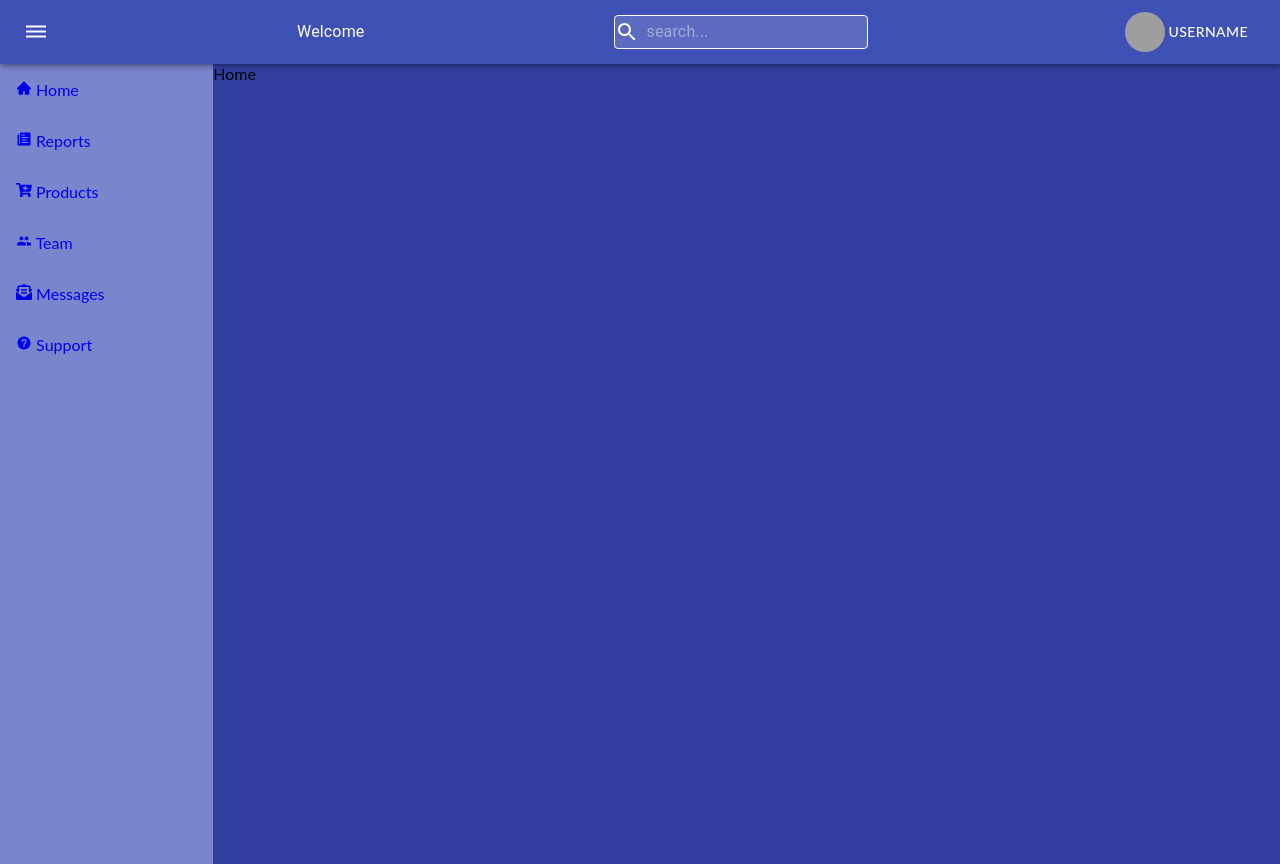
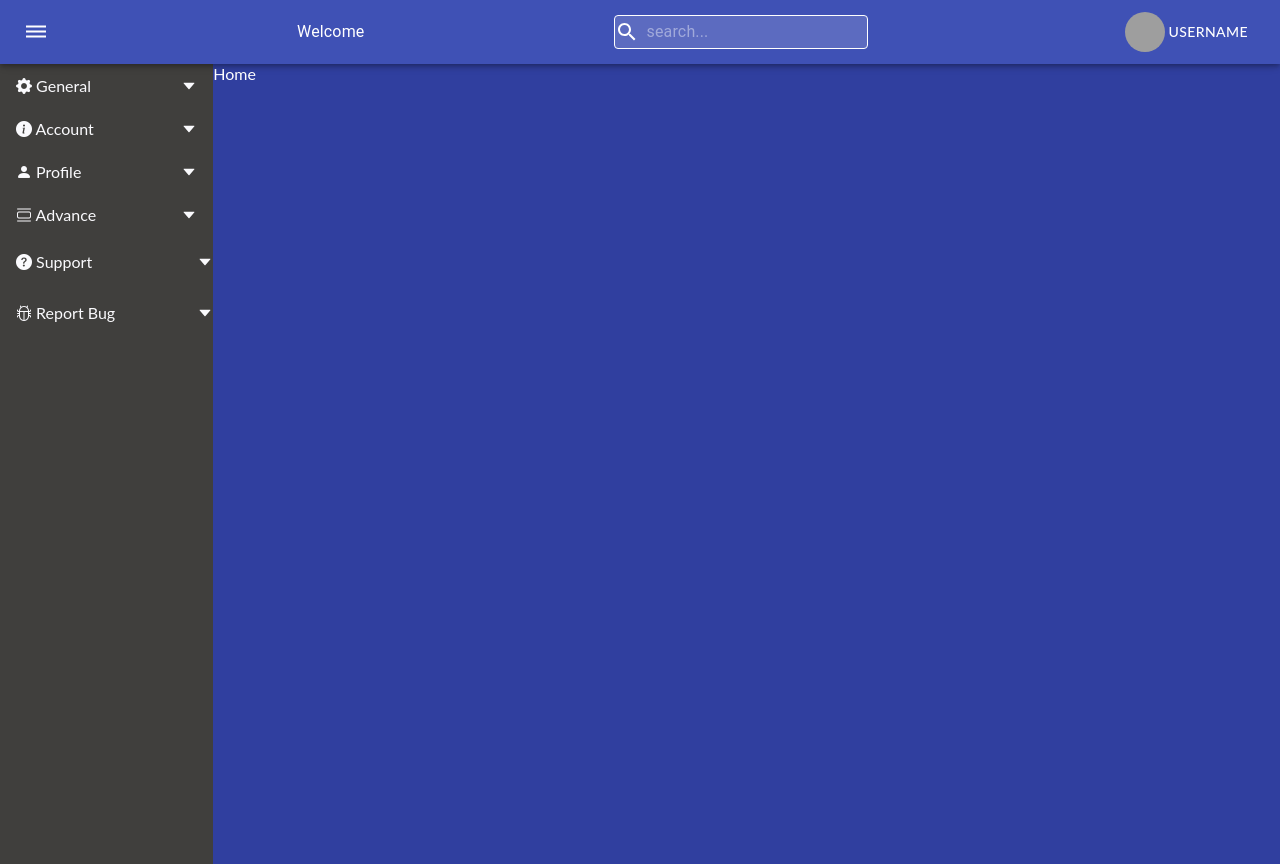
Before and after one commit to santoshkumarpathak/responsivenavbar, a React (Create React App) app in the folder navbar/: page / in a window 1280 px wide. Built offline with nearby package versions, Linux system fonts and the light colour scheme; grey boxes are pictures that could not be loaded.

Commit message:
here we apply the recursive side bar

```diff
--- a/navbar/public/index.html
+++ b/navbar/public/index.html
@@ -5,6 +5,8 @@
   <meta charset="utf-8" />
   <link rel="icon" href="%PUBLIC_URL%/favicon.ico" />
   <meta name="viewport" content="width=device-width, initial-scale=1" />
+  <link rel="stylesheet" href="https://cdnjs.cloudflare.com/ajax/libs/bootstrap-icons/1.8.1/font/bootstrap-icons.min.css" integrity="sha512-Oy+sz5W86PK0ZIkawrG0iv7XwWhYecM3exvUtMKNJMekGFJtVAhibhRPTpmyTj8+lJCkmWfnpxKgT2OopquBHA==" crossorigin="anonymous" referrerpolicy="no-referrer" />
+
   <meta name="theme-color" content="#000000" />
   <meta name="description" content="Web site created using create-react-app" />
   <link rel="apple-touch-icon" href="%PUBLIC_URL%/logo192.png" />
--- a/navbar/src/App.css
+++ b/navbar/src/App.css
@@ -1,6 +1,28 @@
 * {
-    box-sizing: border-box;
-    margin: 0;
-    padding: 0;
-    font-family: 'Lato', sans-serif;
-  }
+  box-sizing: border-box;
+  margin: 0;
+  padding: 0;
+  font-family: 'Lato', sans-serif;
+}
+
+
+
+.sidebarItem {
+  padding: .75em 1em;
+  display: block;
+  transition: background-color .15s;
+  border-radius: 5px;
+}
+
+.sidebarItem:hover {
+  background-color: rgba(255, 255, 255, .1);
+}
+
+.toggelbtn{
+  cursor: pointer;
+  transition: transform .3s;
+}
+
+.sidebarItem.toggle .toggle-btn {
+  transform: rotate(180deg);
+}
--- /dev/null
+++ b/navbar/src/component/ItemContent.js
@@ -0,0 +1,88 @@
+import { alpha, Grid, Link } from "@material-ui/core";
+import { Route, Routes } from "react-router-dom";
+import { AiFillCaretDown } from "react-icons/ai";
+import { makeStyles } from "@material-ui/core";
+// import { SidebarData } from './SidebarData'
+
+import Home from './landing pages/Home.js'
+import { useState } from "react";
+
+const style = makeStyles((theme) => ({
+
+
+    sidebaritem: {
+        display: "block",
+        cursor: "pointer",
+
+        paddingTop: theme.spacing(2),
+        paddingLeft: theme.spacing(2),
+        [theme.breakpoints.down('sm')]: {
+            marginLeft: theme.spacing(1),
+            marginRight: theme.spacing(1),
+            paddingBottom: theme.spacing(0),
+        },
+        paddingBottom: theme.spacing(2),
+
+        "&:hover": {
+            // width: "1em",
+            backgroundColor: alpha(theme.palette.common.white, 0.25),
+            borderRadius: "8px",
+        }
+    },
+    link: {
+        display: "flex",
+        justifyContent: "space-between",
+        alignItems: "center",
+        color: "#fafafd"
+    },
+
+
+}))
+const ItemContent = (props) => {
+
+    const classes = style()
+    const [toggle, setToggle] = useState(false)
+    console.log(toggle)
+
+    if (props.item.childrens) {
+        return (
+            <>
+                <div className={toggle ? "sidebarItem toggle" : "sidebarItem"}>
+                    <Link to={props.item.path} className={classes.link}>
+                        <div >
+                            <i className={props.item.icon}></i>
+                            &nbsp;
+                            {props.item.title}
+                        </div>
+                        <AiFillCaretDown className="toggelbtn" onClick={() => { setToggle(!toggle) }} />
+                    </Link>
+                </div>
+                <div>
+
+                </div>
+            </>
+        )
+    }
+    else {
+        return (
+            <>
+                <div className={classes.sidebaritem}>
+                    <Link to={props.item.path} className={classes.link}>
+                        <div >
+                            <i className={props.item.icon}></i>
+
+                            &nbsp;
+                            {props.item.title}
+                        </div>
+                        <AiFillCaretDown className={classes.toggelbtn} onClick={() => { setToggle(!toggle) }} />
+                    </Link>
+                </div>
+            </>
+        )
+    }
+
+    return
+
+}
+
+export default ItemContent;
--- /dev/null
+++ b/navbar/src/component/MainContent.js
@@ -0,0 +1,99 @@
+import { alpha, Grid, makeStyles } from '@material-ui/core'
+import ItemContent from './ItemContent'
+import sidebar from './sidebar.json'
+
+
+// import { SidebarData } from './SidebarData'
+
+import Home from './landing pages/Home.js'
+import { useState } from "react";
+import { Routes, Route } from 'react-router-dom';
+
+const style = makeStyles((theme) => ({
+    containerBar: {
+        height: "100vh",
+        width: "100%",
+        backgroundColor: theme.palette.primary.dark,
+    },
+    sidebar: {
+        display: "flex",
+
+        paddingTop: theme.spacing(8),
+        [theme.breakpoints.down('sm')]: {
+            paddingTop: theme.spacing(7)
+        }
+    },
+
+    sidebarlist: {
+        height: "100vh",
+        backgroundColor: "#403f3d",
+        display: "flex",
+        flexDirection: "column",
+        // alignItems: "center",
+        flexWrap: "nowrap"
+    },
+
+    sidebaritem: {
+        display: "block",
+        cursor: "pointer",
+
+        paddingTop: theme.spacing(2),
+        paddingLeft: theme.spacing(2),
+        [theme.breakpoints.down('sm')]: {
+            marginLeft: theme.spacing(1),
+            marginRight: theme.spacing(1),
+            paddingBottom: theme.spacing(0),
+        },
+        paddingBottom: theme.spacing(2),
+
+        "&:hover": {
+            // width: "1em",
+            backgroundColor: alpha(theme.palette.common.white, 0.25),
+            borderRadius: "8px",
+        }
+    },
+    link: {
+        display: "flex",
+        justifyContent: "space-between",
+        alignItems: "center",
+        color: "#fafafd"
+    },
+    sidebarTitle: {
+        textDecoration: "none",
+        [theme.breakpoints.down('sm')]: {
+            display: "none",
+        }
+    },
+
+}))
+const MainContent = (props) => {
+    const classes = style()
+    console.log(props, sidebar)
+
+    return (
+        <>
+            <Grid contianer spacing={1} className={classes.sidebar} >
+
+
+                {!props.itemSidebar &&
+                    <>
+                        < Grid item md={2} className={classes.sidebarlist} position="fixed">
+                            {sidebar.map((item, index) => <ItemContent key={index} item={item} />)}
+                        </Grid>
+                    </>
+                }
+
+                <Grid item md={
+                    !props.itemSidebar ? 10 : 12
+                } className={classes.containerBar}>
+                    <Routes>
+                        <Route path='/' exact element={<Home />} />
+                    </Routes>
+                </Grid>
+
+            </Grid >
+        </>
+    )
+}
+
+export default MainContent
--- a/navbar/src/component/Navbar.js
+++ b/navbar/src/component/Navbar.js
@@ -1,60 +1,20 @@
 
 import DehazeIcon from '@mui/icons-material/Dehaze';
-import { AiOutlineClose } from "react-icons/ai";
-
-import { SidebarData } from './SidebarData'
-import React, { useState } from "react";
-import Home from '../component/landing pages/Home.js'
-import { AppBar, InputBase, makeStyles, Toolbar, Typography, alpha, Badge, Avatar, Grid, Button, Menu, MenuItem } from '@material-ui/core'
+// import { AiOutlineClose } from "react-icons/ai";
 
 
-import { Link, Route, Routes } from 'react-router-dom';
+import React, { useState } from "react";
+
+import { AppBar, InputBase, makeStyles, Toolbar, Typography, alpha, Avatar, Button, Menu, MenuItem, } from '@material-ui/core'
+
 import { Cancel, Search } from "@material-ui/icons";
+import MainContent from './MainContent'
 const style = makeStyles((theme) => ({
     toolbar: {
         display: "flex",
         justifyContent: "space-between"
     },
-    sidebar: {
-        display: "flex",
-        // width: "100%",
-        paddingTop: theme.spacing(8),
-        [theme.breakpoints.down('sm')]: {
-            paddingTop: theme.spacing(7)
-        }
-    },
 
-    sidebarlist: {
-        height: "100vh",
-        backgroundColor: theme.palette.primary.light,
-        display: "flex",
-        flexDirection: "column",
-        // alignItems: "center",
-        flexWrap: "nowrap"
-    },
-    sidebaritem: {
-        paddingTop: theme.spacing(2),
-        marginLeft: theme.spacing(2),
-        [theme.breakpoints.down('sm')]: {
-            marginLeft: theme.spacing(1),
-            marginRight: theme.spacing(1),
-            paddingBottom: theme.spacing(0),
-        },
-        paddingBottom: theme.spacing(2),
-        cursor: "poitner"
-
-    },
-    sidebarTitle: {
-
-        [theme.breakpoints.down('sm')]: {
-            display: "none"
-        }
-    },
-    containerBar: {
-        height: "100vh",
-        width: "100%",
-        backgroundColor: theme.palette.primary.dark,
-    },
     userAvtar: {
         display: "flex",
         alignItems: "center",
@@ -75,7 +35,7 @@ const style = makeStyles((theme) => ({
         borderRadius: theme.shape.borderRadius,
         [theme.breakpoints.down('sm')]: {
             // display: "none",
-            display: (props) => (props.open ? "flex" : "none"),
+            display: (props) => (props.searchOpen ? "flex" : "none"),
             width: "70%"
         }
     },
@@ -105,17 +65,22 @@ const style = makeStyles((theme) => ({
             display: "none"
         }
     },
-    link: {
-        textDecoration: "none"
-    },
+
     popupmenu: {
         marginTop: theme.spacing(5),
         marginLeft: theme.spacing(2)
 
+    },
+
+    toggelbtn: {
+        marginRight: "5px",
+        transform: (props) => (props.toggle ? "rotate(180deg)" : "rotate(0deg)")
     }
 
+
+
 }))
-const Navbar = () => {
+const Navbar = (prop) => {
     //right avatar menu pop-up
     const [anchorEl, setAnchorEl] = React.useState(null);
     const open = Boolean(anchorEl);
@@ -128,19 +93,18 @@ const Navbar = () => {
     //close right pop-up
 
     const [sidebarHide, setSidebarHide] = useState(false)
-
-    const [searchOpen, setSearchopen] = useState(false)
+    const [searchOpen, setSearchOpen] = useState(false)
     const serchOpen = (e) => {
         e.preventDefault()
-        setSearchopen(true)
+        setSearchOpen(!searchOpen)
         // alert('true')
     }
     const serchclosed = (e) => {
         e.preventDefault()
-        setSearchopen(false)
+        setSearchOpen(!searchOpen)
     }
     const classes = style({ searchOpen });
-    console.log(classes, searchOpen);
+    console.log(sidebarHide);
 
     return (
         <>
@@ -150,7 +114,8 @@ const Navbar = () => {
                 <Toolbar className={classes.toolbar}>
                     {sidebarHide &&
                         <DehazeIcon onClick={() => { setSidebarHide(!sidebarHide) }} />
-                    }{!sidebarHide &&
+                    }
+                    {!sidebarHide &&
                         <DehazeIcon onClick={() => { setSidebarHide(true) }} />
                     }
 
@@ -197,19 +162,24 @@ const Navbar = () => {
                 </Toolbar>
 
             </AppBar>
+            {}
+            <MainContent itemSidebar={sidebarHide} />
             {/* </Grid>
             </Grid> */}
-            <Grid contianer spacing={1} className={classes.sidebar} position="fixed">
+            {/* <Grid contianer spacing={1} className={classes.sidebar} position="fixed">
                 {!sidebarHide &&
                     <>
                         < Grid item md={2} className={classes.sidebarlist}>
                             {
                                 SidebarData.map((ele, index) => {
                                     return (
-                                        <div className={classes.sidebaritem}>
+                                        <div className={classes.sidebaritem }>
                                             <Link to={ele.path} className={classes.link}>
-                                                <span>{ele.icon}</span>&nbsp;
-                                                <span className={classes.sidebarTitle}>{ele.title}</span>
+                                                <div >
+                                                    <span>{ele.icon}</span>&nbsp;
+                                                    <span className={classes.sidebarTitle}>{ele.title}</span>
+                                                </div>
+                                                <AiFillCaretDown className={classes.toggelbtn}  onClick={() =>{setToggle(!toggle)}}/>
                                             </Link>
                                         </div>
                                     )
@@ -226,7 +196,7 @@ const Navbar = () => {
                     </Routes>
 
                 </Grid>
-            </Grid>
+            </Grid> */}
         </>
     )
 }
--- a/navbar/src/component/landing pages/Home.js
+++ b/navbar/src/component/landing pages/Home.js
@@ -6,7 +6,7 @@ const Home = () => {
 
     return (
         <>
-            <Grid container >Home</Grid>
+            <Grid container color={'white'}>Home</Grid>
         </>
     )
 }
--- /dev/null
+++ b/navbar/src/component/sidebar.json
@@ -0,0 +1,126 @@
+[
+    {
+        "title": "General",
+        "icon": "bi-gear-fill",
+        "childrens": [
+            {
+                "title": "Home",
+                "icon": "bi-house-fill",
+                "path": "/"
+            },
+            {
+                "title": "About",
+                "icon": "bi-info-circle-fill",
+                "path": "/about"
+            },
+            {
+                "title": "Contact",
+                "icon": "bi-phone-fill",
+                "childrens": [
+                    {
+                        "title": "Facebook",
+                        "icon": "bi-facebook"
+                    },
+                    {
+                        "title": "Twitter",
+                        "icon": "bi-twitter"
+                    },
+                    {
+                        "title": "Instagram",
+                        "icon": "bi-instagram"
+                    }
+                ]
+            },
+            {
+                "title": "FAQ",
+                "icon": "bi-question-circle-fill"
+            }
+        ]
+    },
+    {
+        "title": "Account",
+        "icon": "bi-info-circle-fill",
+        "childrens": [
+            {
+                "title": "Login",
+                "path": "/login"
+            },
+            {
+                "title": "Register",
+                "path": "/register"
+            },
+            {
+                "title": "Forgot Password",
+                "path": "/forgot-password"
+            },
+            {
+                "title": "Reset Password",
+                "path": "/reset-password"
+            }
+        ]
+    },
+    {
+        "title": "Profile",
+        "icon": "bi-person-fill",
+        "childrens": [
+            {
+                "title": "Profile",
+                "path": "/profile"
+            },
+            {
+                "title": "Settings",
+                "childrens": [
+                    {
+                        "title": "Account",
+                        "path": "/settings/account"
+                    },
+                    {
+                        "title": "Billing",
+                        "childrens": [
+                            {
+                                "title": "Payment",
+                                "path": "/settings/billing/payment"
+                            },
+                            {
+                                "title": "Subscription",
+                                "path": "/settings/billing/subscription"
+                            }
+                        ]
+                    },
+                    {
+                        "title": "Notifications",
+                        "path": "/settings/notifications"
+                    }
+                ]
+            },
+            {
+                "title": "Logout",
+                "path": "/logout"
+            }
+        ]
+    },
+    {
+        "title": "Advance",
+        "icon": "bi-view-list",
+        "childrens": [
+            {
+                "title": "Search",
+                "path": "/search"
+            },
+            {
+                "title": "History",
+                "path": "/history"
+            }
+        ]
+    },
+    {
+        "title": "Support",
+        "icon": "bi-question-circle-fill",
+        "path": "/support"
+    },
+    {
+        "title": "Report Bug",
+        "icon": "bi-bug",
+        "path": "/report-bug"
+    }
+]
```
Also changed, not shown: navbar/src/index.css (added).
